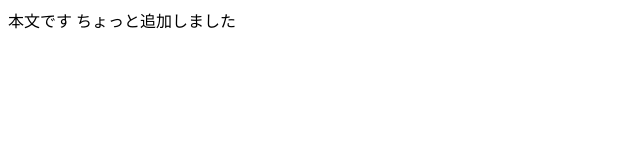
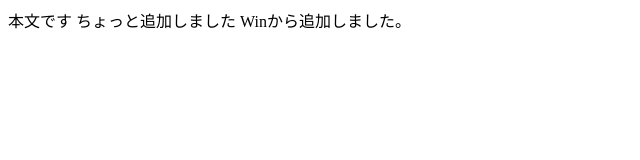
Before and after one commit to instructor-kk/2026Java_web, a plain HTML site: page WebContent/index.html in a window 1280 px wide. Shown: the whole page, without its empty margins (0-640 px from the left). Drawn offline with Linux system fonts and the light colour scheme.

Commit message:
Winから初のコミット

```diff
--- a/WebContent/index.html
+++ b/WebContent/index.html
@@ -7,5 +7,6 @@
 <body>
 本文です
 ちょっと追加しました
+Winから追加しました。
 </body>
 </html>
```
